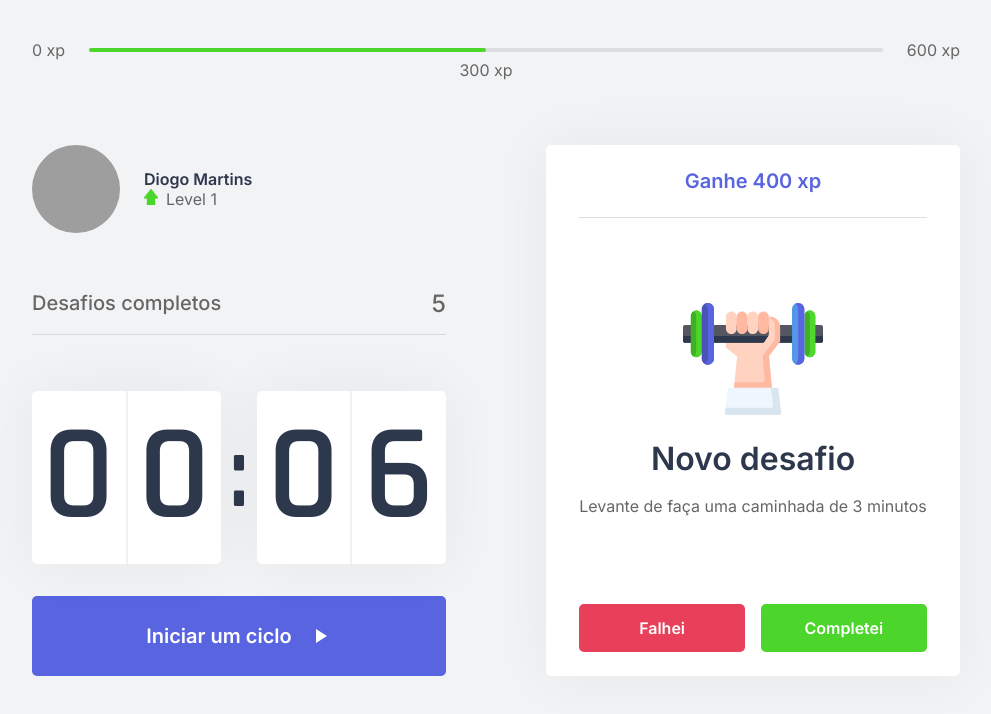
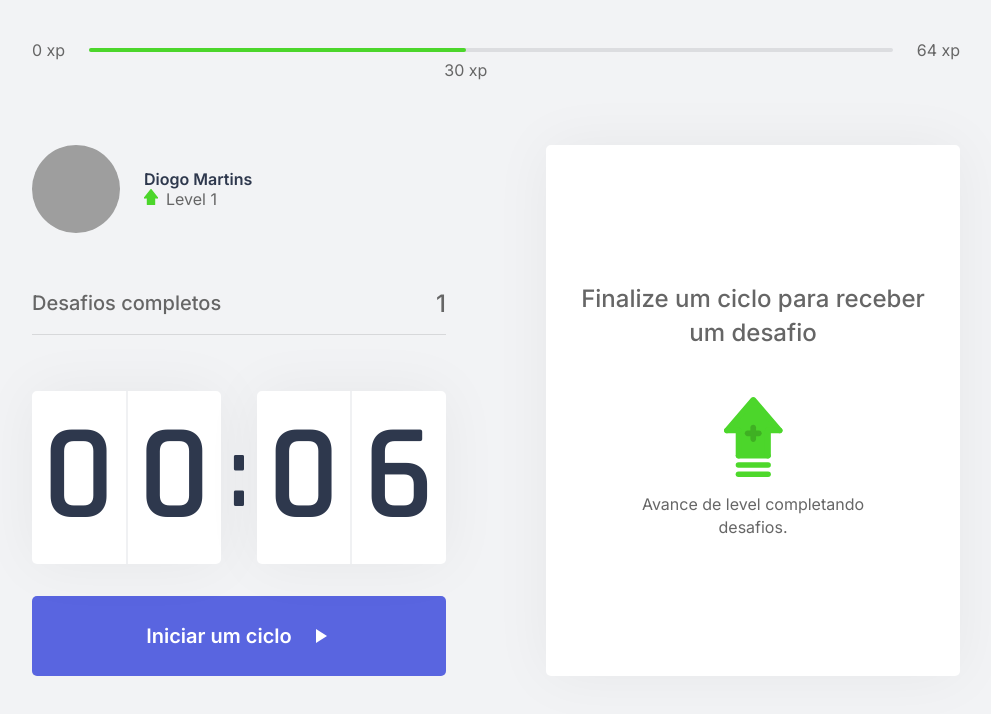
Before and after one commit to DiogoM14/move.it, a Next.js app in the folder front-end/: page / in a window 1280 px wide. Shown: the top 714 px of the page, without its empty margins (144-1135 px from the left). Built offline with nearby package versions, Linux system fonts and the light colour scheme; grey boxes are pictures that could not be loaded.

Commit message:
Business rules

```diff
--- /dev/null
+++ b/front-end/challenges.json
@@ -0,0 +1,62 @@
+[
+  {
+    "type": "body",
+    "description": "Estique um de seus braços com a palma da mão virada para frente e puxe os dedos para cima por 10 segundos por mão.",
+    "amount": 80
+  },
+  {
+    "type": "body",
+    "description": "Estique seu braço contra o peito e puxe-o utilizando o outro braço por 10 segundos por braço.",
+    "amount": 60
+  },
+  {
+    "type": "body",
+    "description": "Puxe seu pescoço com a ajuda da mão para a direita e para a esquerda, permanecendo na posição por alguns segundos.",
+    "amount": 70
+  },
+  {
+    "type": "body",
+    "description": "Com as duas mãos na parte de trás da cabeça, leve-a para baixo, alongando a parte de trás da região.",
+    "amount": 60
+  },
+  {
+    "type": "body",
+    "description": "Cruze as pernas e desça com as mãos esticadas em direção ao chão. Repita o movimento com a outra perna na frente.",
+    "amount": 100
+  },
+  {
+    "type": "body",
+    "description": "Sentado, abra as pernas e tente encostar as palmas das mãos no chão, repita 3 vezes por 5 segundos.",
+    "amount": 80
+  },
+  {
+    "type": "body",
+    "description": "Puxe o joelho de encontro ao peito e segure, troque de perna após 10 segundos.",
+    "amount": 50
+  },
+  {
+    "type": "body",
+    "description": "Sentado, cruze uma perna e incline seu tronco à frente, troque de perna após 10 segundos.",
+    "amount": 80
+  },
+  {
+    "type": "eye",
+    "description": "Sentado, feche os olhos e cubra-os com as palmas da mão durante 2 minutos, depois abra normalmente.",
+    "amount": 90
+  },
+  {
+    "type": "eye",
+    "description": "Em algum ambiente aberto, olhe o mais longe que puder em quatro direções por 3s, mexa apenas os olhos. Repita 3 vezes.",
+    "amount": 140
+  },
+  {
+    "type": "eye",
+    "description": "Usando os polegares, massage a área abaixo das sobrancelhas em movimentos circulares por 15 segundos.",
+    "amount": 70
+  },
+  {
+    "type": "body",
+    "description": "Em pé, gire a cintura o máximo que puder para a esquerda, segure por cinco segundos. Repita para a direita.",
+    "amount": 90
+  }
+]
--- a/front-end/src/components/ChallengeBox.tsx
+++ b/front-end/src/components/ChallengeBox.tsx
@@ -4,27 +4,25 @@ import { ChallengesContext } from '../contexts/ChallengesContext'
 import styles from '../styles/components/ChallengeBox.module.css'
 
 export function ChallengeBox() {
-  const hasActiveChallenge = true
-
-  const contextData = useContext(ChallengesContext);
-  console.log(contextData)
+  const { activeChallenge, resetChallenge } = useContext(ChallengesContext);
 
   return (
     <div className={styles.challengeBoxContainer}>
-      { hasActiveChallenge ? (
+      { activeChallenge ? (
         <div className={styles.challengeActive}>
-          <header>Ganhe 400 xp</header>
+          <header>Ganhe {activeChallenge.amount} xp</header>
 
           <main>
-            <img src="icons/body.svg" />
+            <img src={`icons/${activeChallenge.type}.svg`} />
             <strong>Novo desafio</strong>
-            <p>Levante de faça uma caminhada de 3 minutos</p>
+            <p>{activeChallenge.description}</p>
           </main>
 
           <footer>
             <button
               type="button"
               className={styles.challengeFailedButton}
+              onClick={resetChallenge}
             >
               Falhei
             </button>
--- a/front-end/src/components/CompletedChallenges.tsx
+++ b/front-end/src/components/CompletedChallenges.tsx
@@ -1,10 +1,14 @@
+import { useContext } from 'react';
+import { ChallengesContext } from '../contexts/ChallengesContext';
 import styles from '../styles/components/CompletedChallenges.module.css'
 
 export function CompletedChallenges() {
+  const { level } = useContext(ChallengesContext);
+
   return (
     <div className={styles.completedChallengesContainer}>
       <span>Desafios completos</span>
-      <span>5</span>
+      <span>{level}</span>
     </div>
   )
 }
--- a/front-end/src/components/ExperienceBar.tsx
+++ b/front-end/src/components/ExperienceBar.tsx
@@ -1,15 +1,21 @@
+import { useContext } from 'react';
+import { ChallengesContext } from '../contexts/ChallengesContext'
 import styles from '../styles/components/ExperienceBar.module.css'
 
 export function ExperienceBar() {
+  const { currentExperience,  experienceToNextLevel} = useContext(ChallengesContext);
+
+  const percentToNextLevel = Math.round((currentExperience * 100)) / experienceToNextLevel;
+
   return (
     <header className={styles.experienceBar}>
       <span>0 xp</span>
       <div>
-        <div style={{ width: '50%' }} />
+        <div style={{ width: `${percentToNextLevel}%`  }} />
 
-        <span className={styles.currentExperience}  style={{ left: '50%' }}>300 xp</span>
+        <span className={styles.currentExperience}  style={{ left: `${percentToNextLevel}%`  }}>{currentExperience} xp</span>
       </div>
-      <span>600 xp</span>
+      <span>{experienceToNextLevel} xp</span>
     </header>
   )
 }
--- a/front-end/src/contexts/ChallengesContext.tsx
+++ b/front-end/src/contexts/ChallengesContext.tsx
@@ -1,29 +1,51 @@
 import { createContext, useState, ReactNode } from 'react';
+import challenges from '../../challenges.json';
 
-type ChallengesContexData = {
+type Challenge = {
+  type: 'body' | 'eye';
+  description: string;
+  amount: number;
+}
+
+type ChallengesContextData = {
   level: number;
   currentExperience: number;
   challengesCompleted: number;
+  experienceToNextLevel: number;
+  activeChallenge: Challenge;
   levelUp: () => void;
   startNewChallenge: () => void;
+  resetChallenge: () => void;
 }
 
 type ChallengesProviderProps = {
   children: ReactNode
 }
 
-export const ChallengesContext = createContext({} as ChallengesContexData);
+export const ChallengesContext = createContext({} as ChallengesContextData);
 
 export function ChallengesProvider({ children }: ChallengesProviderProps) {
-  const [level, setLeve] = useState(1);
-  const [currentExperience, setCurrentExperience] = useState(0);
+  const [level, setLevel] = useState(1);
+  const [currentExperience, setCurrentExperience] = useState(30);
   const [challengesCompleted, setChallengesCompleted] = useState(0);
 
+  const [activeChallenge, setActiveChallenge] = useState(null);
+
+  const experienceToNextLevel = Math.pow((level + 1) * 4, 2);
+
   const levelUp = () => {
-    setLeve(level + 1);
+    setLevel(level + 1);
   }
 
   const startNewChallenge = () => {
+    const randomChallengeIndex = Math.floor(Math.random() * challenges.length);
+    const challenge = challenges[randomChallengeIndex];
+
+    setActiveChallenge(challenge);
+  }
+
+  const resetChallenge = () => {
+    setActiveChallenge(null);
   }
 
   return (
@@ -32,8 +54,11 @@ export function ChallengesProvider({ children }: ChallengesProviderProps) {
       level,
       currentExperience,
       challengesCompleted,
+      activeChallenge,
+      experienceToNextLevel,
       levelUp,
       startNewChallenge,
+      resetChallenge,
       }}
     >
       {children}
```
